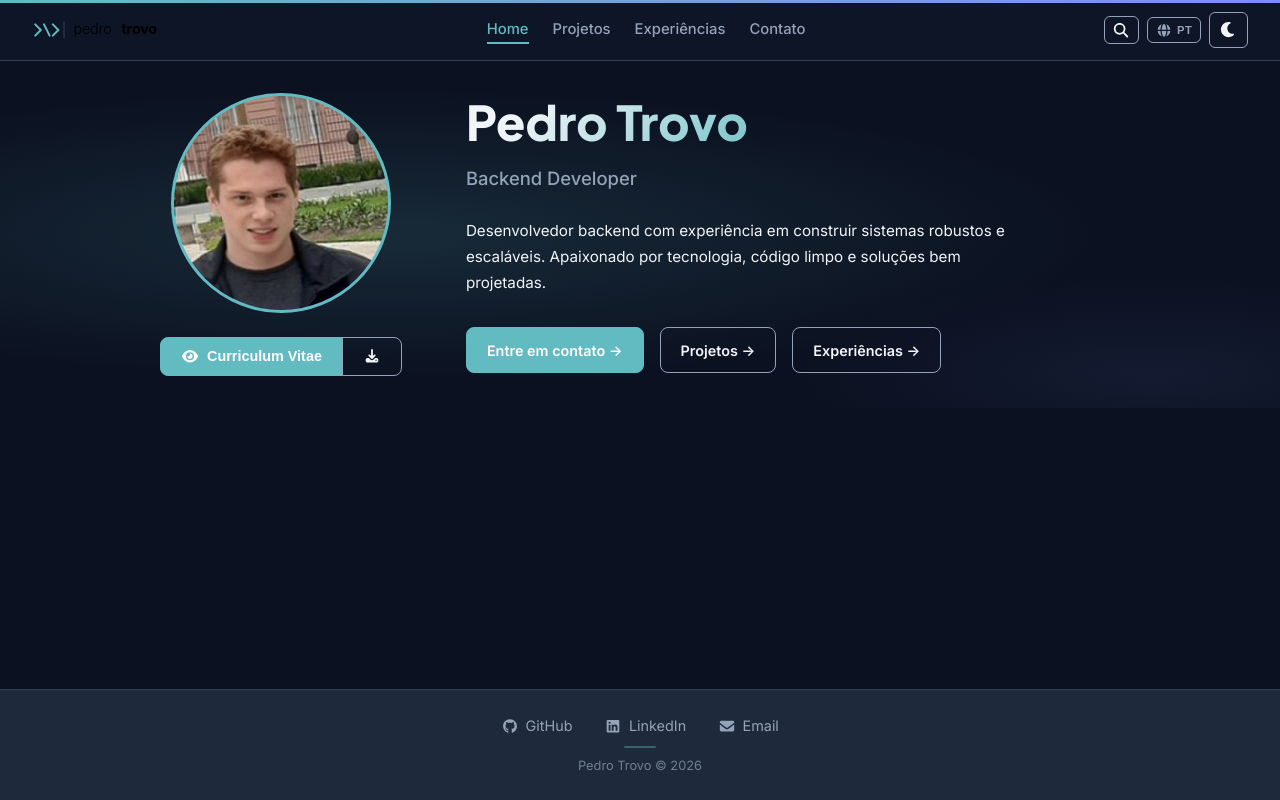
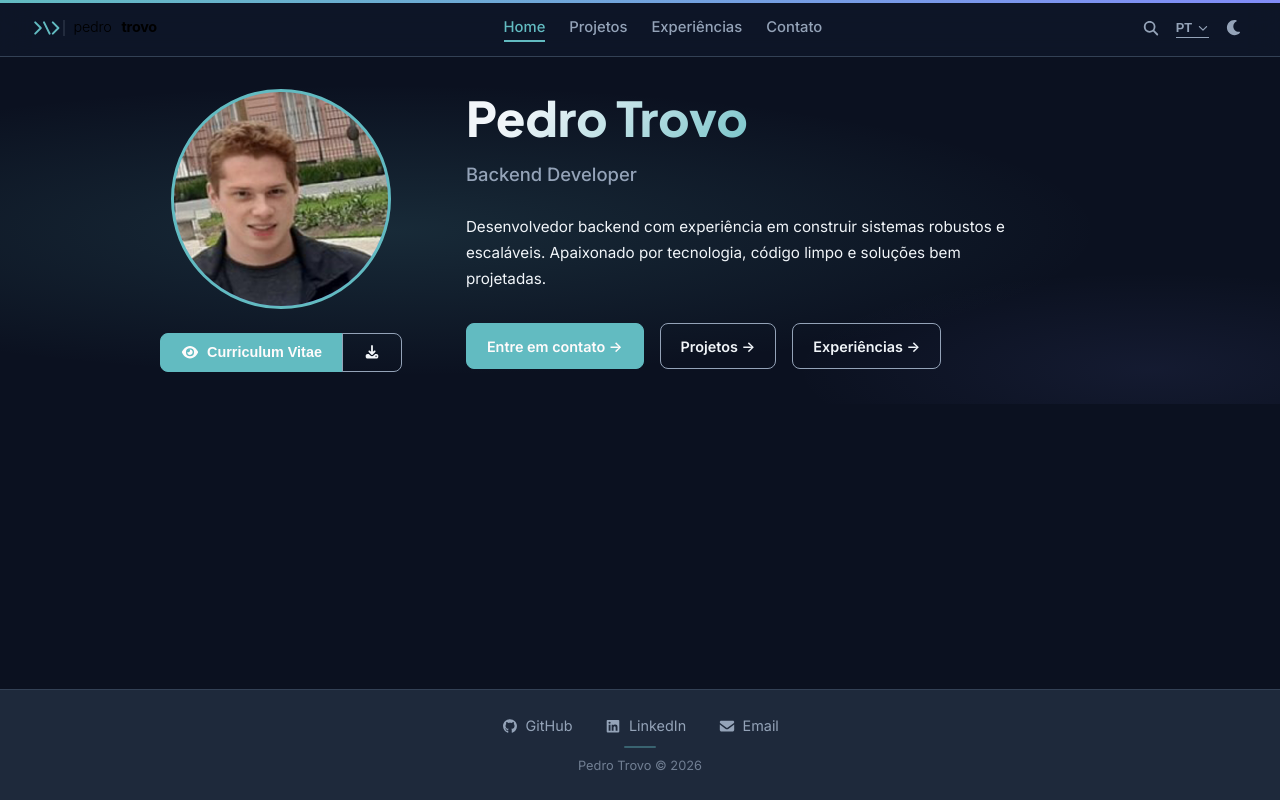
Before and after one commit to pedro-Trovo/Portfolio-pedro-trovo, a React (Vite) app: page / in a window 1280 px wide. Shown: the top 800 px of the page. Built offline with nearby package versions, Linux system fonts and the light colour scheme.

Commit message:
fix: header actions sem bordas, lang toggle com underline + seta

```diff
--- a/src/components/LanguageToggle.jsx
+++ b/src/components/LanguageToggle.jsx
@@ -1,7 +1,7 @@
 import { useState, useEffect, useRef } from 'react'
 import { useLanguage } from '../i18n'
 import { FontAwesomeIcon } from '@fortawesome/react-fontawesome'
-import { faGlobe } from '@fortawesome/free-solid-svg-icons'
+import { faChevronDown } from '@fortawesome/free-solid-svg-icons'
 
 const languages = [
   { code: 'pt', label: 'Português' },
@@ -35,8 +35,8 @@ function LanguageToggle() {
         aria-label="Select language"
         aria-expanded={open}
       >
-        <FontAwesomeIcon icon={faGlobe} />
-        <span className="lang-code">{current.code.toUpperCase()}</span>
+        <span className="lang-label">{current.code.toUpperCase()}</span>
+        <FontAwesomeIcon icon={faChevronDown} className="lang-arrow" />
       </button>
       {open && (
         <div className="lang-dropdown">
--- a/src/styles/components/header.css
+++ b/src/styles/components/header.css
@@ -75,13 +75,13 @@
 .header-actions {
   display: flex;
   align-items: center;
-  gap: 0.5rem;
+  gap: 0.75rem;
 }
 
 .header-actions-desktop {
   display: flex;
   align-items: center;
-  gap: 0.5rem;
+  gap: 0.75rem;
 }
 
 .hamburger {
@@ -168,14 +168,12 @@
 
 .header-search-btn {
   background: none;
-  border: 1px solid var(--color-text-muted);
-  border-radius: 6px;
-  color: var(--color-text-primary);
+  border: none;
+  color: var(--color-text-muted);
   font-size: 0.9rem;
-  line-height: 1;
-  padding: 0.35rem 0.45rem;
   cursor: pointer;
-  transition: color 0.3s, border-color 0.3s;
+  padding: 0.25rem;
+  transition: color 0.2s;
   display: flex;
   align-items: center;
   justify-content: center;
@@ -183,24 +181,19 @@
 
 .header-search-btn:hover {
   color: var(--color-accent);
-  border-color: var(--color-accent);
 }
 
 .theme-toggle {
   background: none;
-  border: 1px solid var(--color-text-muted);
-  border-radius: var(--radius-sm);
-  color: var(--color-text-primary);
+  border: none;
+  color: var(--color-text-muted);
   font-size: 0.95rem;
-  line-height: 1;
-  padding: 0.45rem 0.55rem;
   cursor: pointer;
-  transition: background-color 0.3s, color 0.3s, border-color 0.3s;
+  padding: 0.25rem;
+  transition: color 0.2s;
   display: flex;
   align-items: center;
   justify-content: center;
-  min-width: 36px;
-  min-height: 36px;
 }
 
 .theme-toggle-icon {
@@ -211,7 +204,6 @@
 
 .theme-toggle:hover {
   color: var(--color-accent);
-  border-color: var(--color-accent);
 }
 
 .lang-wrapper {
@@ -221,28 +213,30 @@
 .lang-btn {
   display: flex;
   align-items: center;
-  gap: 0.35rem;
+  gap: 0.3rem;
   background: none;
-  border: 1px solid var(--color-text-muted);
-  border-radius: 6px;
+  border: none;
+  border-bottom: 1.5px solid var(--color-text-muted);
   color: var(--color-text-muted);
   font-size: 0.8rem;
   font-weight: 600;
-  padding: 0.35rem 0.5rem;
+  padding: 0.1rem 0 0.1rem;
   cursor: pointer;
-  transition: color 0.3s, border-color 0.3s, background-color 0.3s;
+  transition: color 0.3s, border-color 0.3s;
 }
 
 .lang-btn:hover {
   color: var(--color-accent);
   border-color: var(--color-accent);
-  background-color: var(--color-accent-dim);
 }
 
-.lang-code {
-  font-size: 0.7rem;
-  font-weight: 700;
-  letter-spacing: 0.5px;
+.lang-label {
+  line-height: 1.2;
+}
+
+.lang-arrow {
+  font-size: 0.6rem;
+  line-height: 1;
 }
 
 .lang-dropdown {
```
